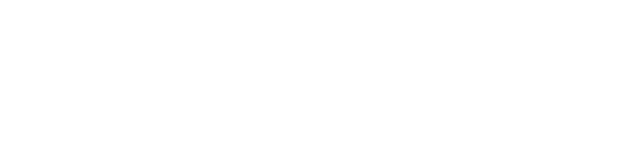
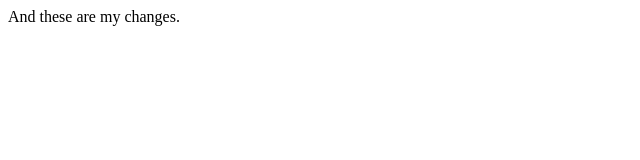
Before and after one commit to hassanhabib/JSCalculator, a plain HTML site: page index.html in a window 1280 px wide. Shown: the whole page, without its empty margins (0-640 px from the left). Drawn offline with Linux system fonts and the light colour scheme.

Commit message:
These are my changes.

```diff
--- a/index.html
+++ b/index.html
@@ -2,4 +2,7 @@
   <head>
      <title>This is my contribution to this project</title>
   </head>
+  <body>
+      And these are my changes.
+  </body>
 </html>
```
